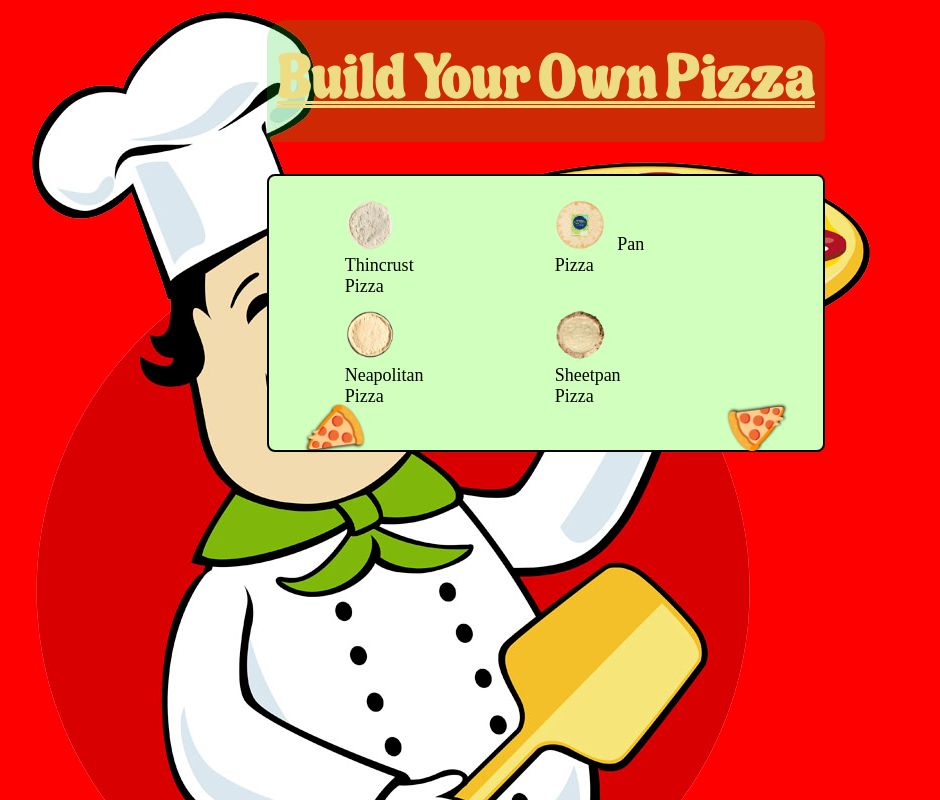
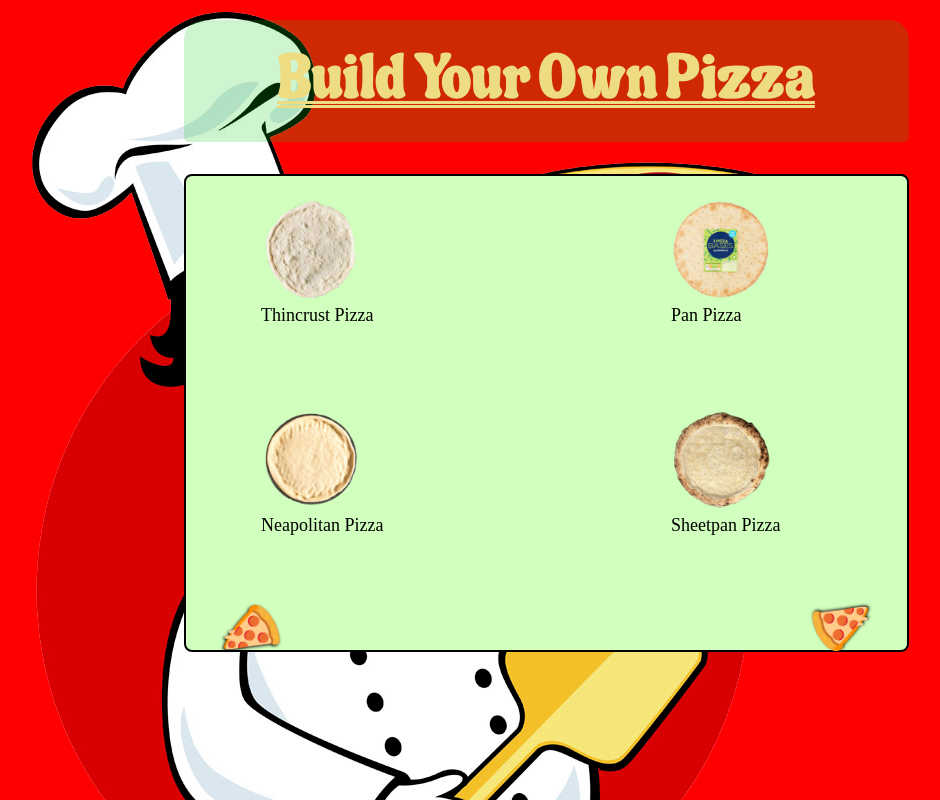
Before and after one commit to oksuriini/byop, an Angular app: page /base in a window 1280 px wide. Shown: the whole page, without its empty margins (94-1034 px from the left). Built offline with nearby package versions, Linux system fonts and the light colour scheme.

Commit message:
Added images as buttons

```diff
--- a/src/app/app.component.css
+++ b/src/app/app.component.css
@@ -33,4 +33,6 @@
   border: 2px black solid;
   padding: 0px 20px 10px 20px;
   border-radius: 8px;
+  height: auto;
+  width: auto;
 }
--- a/src/app/base/BaseChoice.ts
+++ b/src/app/base/BaseChoice.ts
@@ -20,6 +20,7 @@ export class BaseChoice {
   }
 }
 
+// Add new pizza bases under "baseChoice"
 export function getBases(): BaseChoice[] {
   const baseChoice: BaseChoice[] = [
     {
--- a/src/app/base/base.component.css
+++ b/src/app/base/base.component.css
@@ -1,26 +1,35 @@
 #bases {
   list-style: none;
   display: grid;
-  grid-template-columns: 200px 200px;
+  grid-template-columns: 400px 200px;
   grid-row: auto auto;
   grid-gap: 10px;
-  .base-li {
-    height: 100px;
-    width: 100px;
-  }
 }
 
-input {
-  appearance: none;
+.base-li {
+  height: 200px;
+  width: 200px;
+  display: flex;
+  flex-direction: column;
 }
 
-.pizzaimage {
-  width: 50px;
-  height: 50px;
+[type="radio"] {
+  position: absolute;
+  opacity: 0;
+  width: 100px;
+  height: 100px;
+  cursor: pointer;
 }
 
-input:checked {
+[type="radio"] + img {
+}
+
+[type="radio"]:checked + img {
   outline: 2px solid red;
+}
+.pizzaimage {
+  width: 100px;
+  height: 100px;
 }
 
 .fieldset {
--- a/src/app/base/base.component.html
+++ b/src/app/base/base.component.html
@@ -5,18 +5,21 @@
         @for (pizzabase of baseList; track pizzabase.id) {
           <li class="base-li">
             <label for="pizzabase.name">
-              <img
-                class="pizzaimage"
-                [src]="this.baseSrc + pizzabase.image"
-                alt="Pizza base"
-              />
-              <input
-                type="radio"
-                [value]="pizzabase.value"
-                [name]="pizzabase.formControlName"
-              />
-              {{ pizzabase.name }}</label
-            >
+              <div>
+                <input
+                  type="radio"
+                  [value]="pizzabase.value"
+                  [name]="pizzabase.formControlName"
+                  formControlName="base"
+                />
+                <img
+                  class="pizzaimage"
+                  [src]="this.baseSrc + pizzabase.image"
+                  alt="Pizza base"
+                />
+              </div>
+              <label>{{ pizzabase.name }}</label>
+            </label>
           </li>
         }
       </ul>
--- a/src/styles.css
+++ b/src/styles.css
@@ -12,7 +12,6 @@
 
 .app-div {
   display: flex;
-
   justify-self: center;
   justify-content: center;
 }
@@ -35,6 +34,11 @@
   box-shadow: inset 2px 2px 3px rgba(250, 250, 250, 0.5);
   font-size: 50px;
   rotate: -90deg;
+  cursor: pointer;
+}
+.button-next:disabled {
+  color: grey;
+  cursor: not-allowed;
 }
 .button-back {
   border: 0;
@@ -48,4 +52,5 @@
   box-shadow: inset 2px 2px 3px rgba(250, 250, 250, 0.5);
   font-size: 50px;
   rotate: 90deg;
+  cursor: pointer;
 }
```
